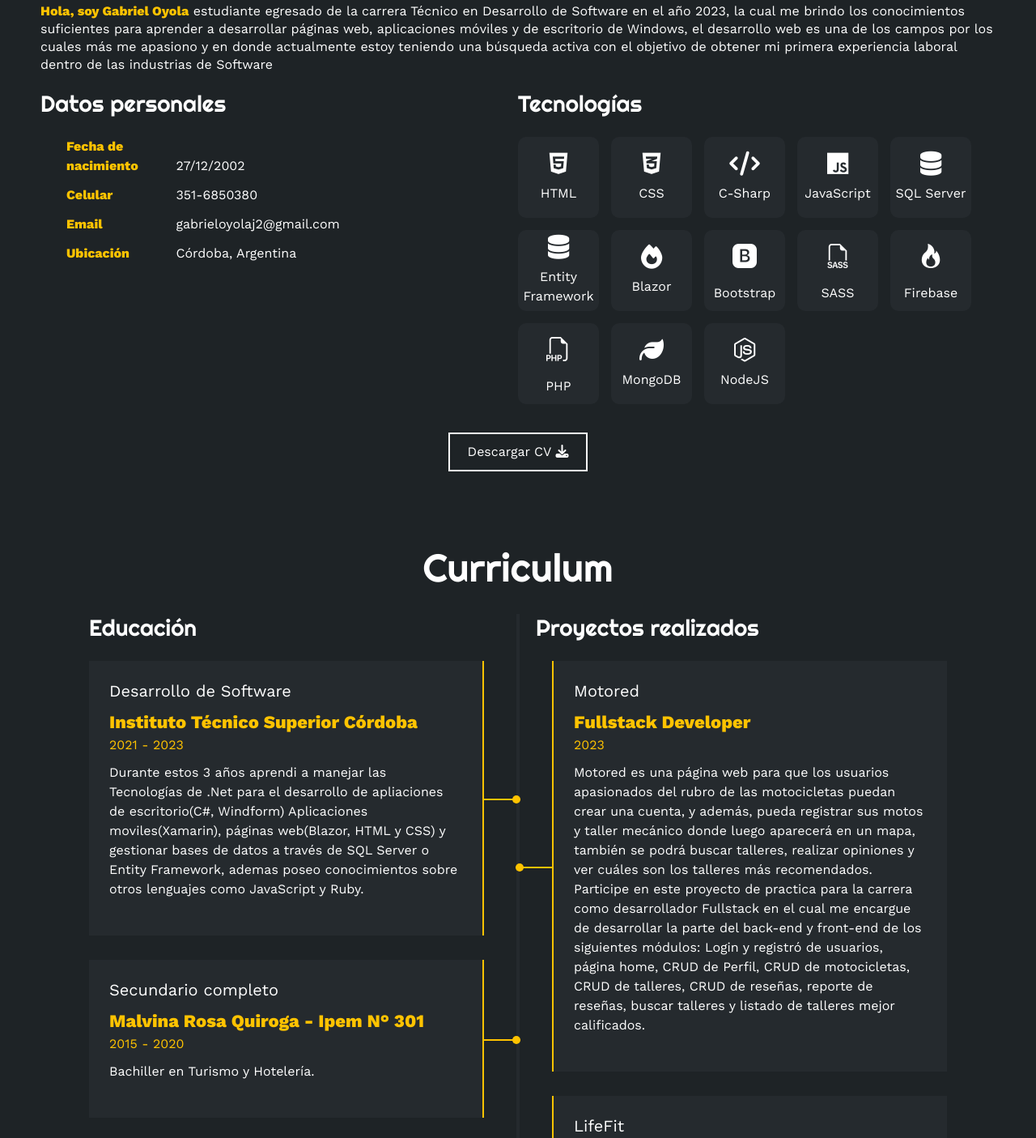
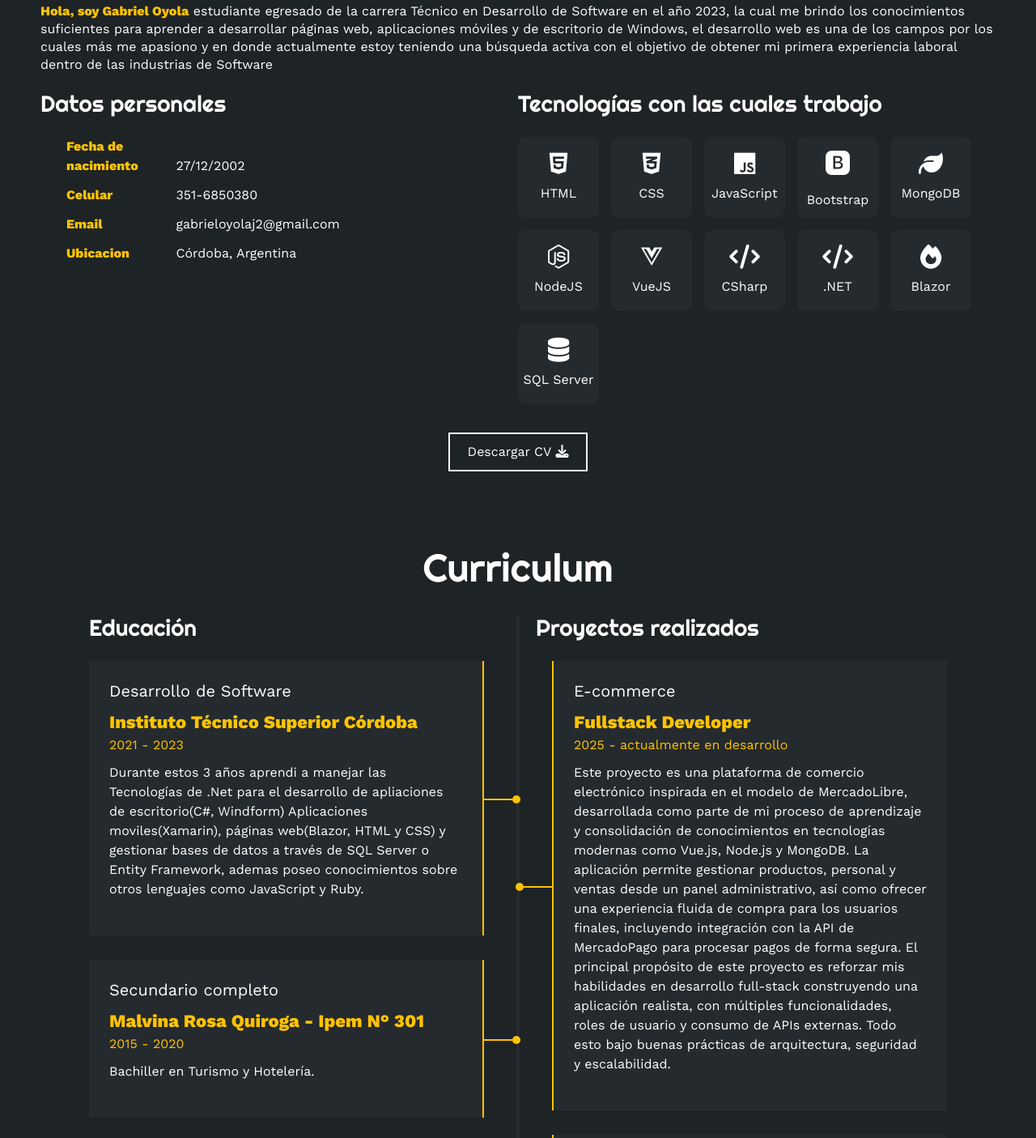
Before and after one commit to Gabriel-Oyola/Portafolio, a plain HTML site: page index.html in a window 1280 px wide. Shown: the part 1193-2598 px from the top of the page at 81% size. Drawn offline with nearby package versions, Linux system fonts and the light colour scheme.

Commit message:
Actualizacion portafolio

```diff
--- a/index.html
+++ b/index.html
@@ -87,13 +87,13 @@
                         <strong>Email</strong> gabrieloyolaj2@gmail.com
                     </li>
                     <li>
-                        <strong>Ubicación</strong> Córdoba, Argentina
+                        <strong>Ubicacion</strong> Córdoba, Argentina
                     </li>
                 </ul>
             </div>
 
             <div class="col">
-                <h3>Tecnologías</h3>
+                <h3>Tecnologías con las cuales trabajo</h3>
                 <div class="contenedor-tecnologias">
                     <div class="tecnologia">
                         <i class="fa-brands fa-html5"></i>
@@ -103,43 +103,15 @@
                         <i class="fa-brands fa-css3-alt"></i>
                         <span>CSS</span>
                     </div>
-                    <div class="tecnologia">
-                        <i class="fa-sharp fa-solid fa-code"></i>
-                        <span>C-Sharp</span>
 
-                    </div>
                     <div class="tecnologia">
                         <i class="fa-brands fa-js"></i>
                         <span>JavaScript</span>
                     </div>
-                    <div class="tecnologia">
-                        <i class="fa-solid fa-database"></i>
-                        <span>SQL Server</span>
-                    </div>
-                    <div class="tecnologia">
-                        <i class="fa-sharp fa-solid fa-database"></i>
-                        <span>Entity</span>
-                        <span>Framework</span>
-                    </div>
-                    <div class="tecnologia">
-                        <i class="fa-solid fa-fire"></i>
-                        <span>Blazor</span>
-                    </div>
+
                     <div class="tecnologia">
                         <i class="bi bi-bootstrap-fill"></i>
                         <span>Bootstrap</span>
-                    </div>
-                    <div class="tecnologia">
-                        <i class="bi bi-filetype-sass"></i>
-                        <span>SASS</span>
-                    </div>
-                    <div class="tecnologia">
-                        <i class="bi bi-fire"></i>
-                        <span>Firebase</span>
-                    </div>
-                    <div class="tecnologia">
-                        <i class="bi bi-filetype-php"></i>
-                        <span>PHP</span>
                     </div>
                     <div class="tecnologia">
                         <i class="fa-solid fa-leaf"></i>
@@ -149,11 +121,35 @@
                         <i class="fa-brands fa-node-js"></i>
                         <span>NodeJS</span>
                     </div>
+                    <div class="tecnologia">
+                        <i class="fa-brands fa-vuejs"></i>
+                        <span>VueJS</span>
+                    </div>
+                      <div class="tecnologia">
+                        <i class="fa-solid fa-code"></i>
+                        <span>CSharp</span>
+                    </div>
+                    <div class="tecnologia">
+                        <i class="fa-solid fa-code"></i>
+                        <span>.NET</span>
+                    </div>
+                    <div class="tecnologia">
+                       <i class="fa-solid fa-fire"></i>
+                        <span>Blazor</span>
+                    </div>
 
+                    <div class="tecnologia">
+                        <i class="fa-solid fa-database"></i>
+                        <span>SQL Server</span>
+                    </div>
 
 
                 </div>
+
+
             </div>
+
+
 
         </div>
         <button>
@@ -270,6 +266,23 @@
                     <div class="col derecha">
 
                         <h3>Proyectos realizados</h3>
+
+                         <div class="item der">
+                            <h4>E-commerce</h4>
+                            <span class="casa">Fullstack Developer</span>
+                            <span class="fecha">2025 - actualmente en desarrollo</span>
+                            <p>
+                                Este proyecto es una plataforma de comercio electrónico inspirada en el modelo de MercadoLibre, desarrollada como parte de mi proceso de aprendizaje y consolidación de conocimientos en tecnologías modernas como Vue.js, Node.js y MongoDB. La aplicación permite gestionar productos, personal y ventas desde un panel administrativo, así como ofrecer una experiencia fluida de compra para los usuarios finales, incluyendo integración con la API de MercadoPago para procesar pagos de forma segura.
+                                El principal propósito de este proyecto es reforzar mis habilidades en desarrollo full-stack construyendo una aplicación realista, con múltiples funcionalidades, roles de usuario y consumo de APIs externas. Todo esto bajo buenas prácticas de arquitectura, seguridad y escalabilidad.
+
+
+
+                            </p>
+                            <div class="conectord">
+                                <div class="circulod"></div>
+                            </div>
+
+                        </div>
                         <div class="item der">
                             <h4>Motored</h4>
                             <span class="casa">Fullstack Developer</span>
@@ -357,7 +370,16 @@
                 <h2>MAS SOBRE MIS PROYECTOS</h2>
                 <div class="galeria">
                     <div class="proyecto">
-                        <img src="p1.png" alt="">
+                        <img src="p5.png" alt="" style="width: 300px; height: 150px;">
+                        <div class="overlay">
+                            <a href="https://github.com/Gabriel-Oyola/TiendaCMP">
+                                <h3>E-commerce</h3>
+                            </a>
+                            <P>Fotografía</P>
+                        </div>
+                    </div>
+                    <div class="proyecto">
+                        <img src="p1.png" alt="" style="width: 300px; height: 150px;">
                         <div class="overlay">
                             <a href="https://github.com/Gabriel-Oyola/ProyectoPracticaII">
                                 <h3>Motored</h3>
@@ -366,7 +388,7 @@
                         </div>
                     </div>
                     <div class="proyecto">
-                        <img src="p2.png" alt="">
+                        <img src="p2.png" alt="" style="width: 300px; height: 150px;">
                         <div class="overlay">
                             <a href="https://github.com/Gabriel-Oyola/LifeFit-VFInal">
                                 <h3>LifeFit</h3>
@@ -375,7 +397,7 @@
                         </div>
                     </div>
                     <div class="proyecto">
-                        <img src="p3.png" alt="">
+                        <img src="p3.png" alt="" style="width: 300px; height: 150px;">
                         <div class="overlay">
                             <a href="https://github.com/GastonIbz/RedSocialDeportiva">
                                 <h3>Red Social Deportiva</h3>
@@ -384,7 +406,7 @@
                         </div>
                     </div>
                     <div class="proyecto">
-                        <img src="p4.png" alt="">
+                        <img src="p4.png" alt="" style="width: 300px; height: 150px;">
                         <div class="overlay">
                             <a href="https://github.com/Gabriel-Oyola/SistemaDeSociosCADA">
                                 <h3>C.A.D.A Sistema de socios</h3>
```
Also changed, not shown: p5.png (added), 1 other file.
